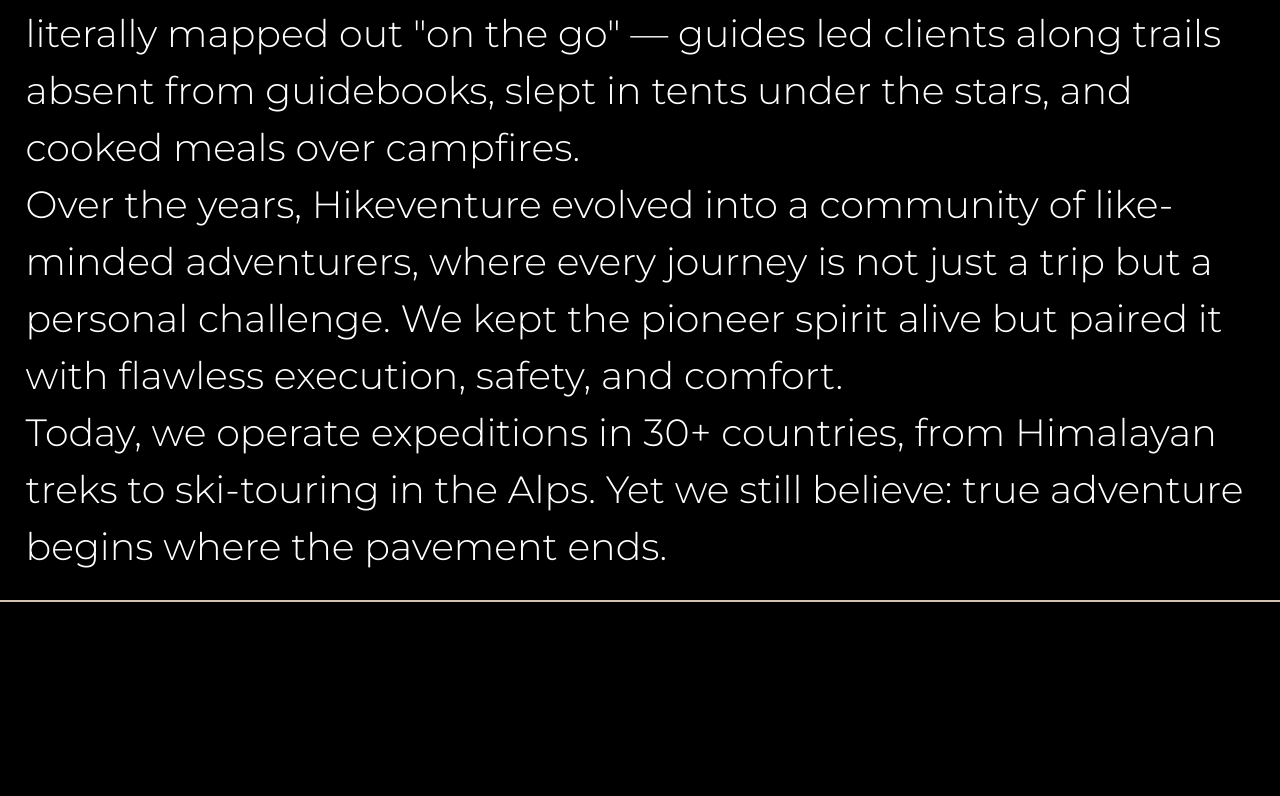
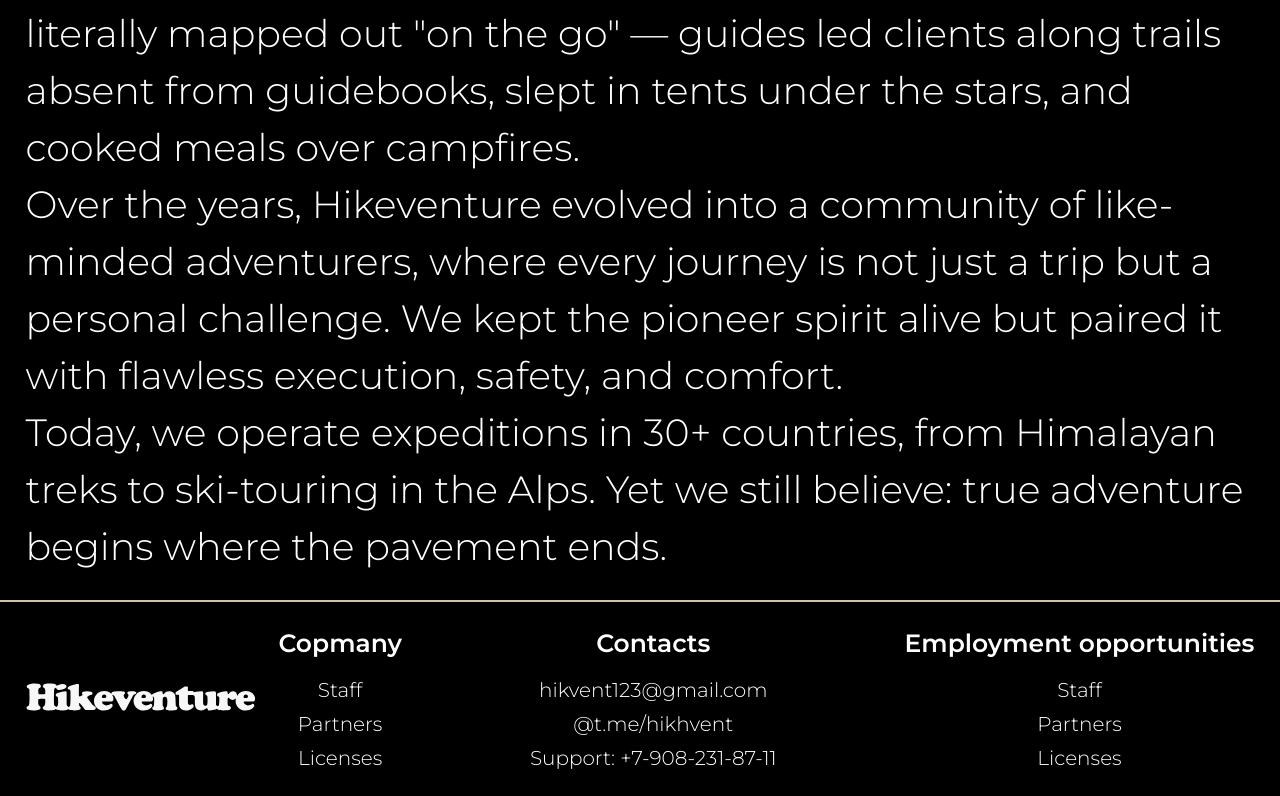
Before and after one commit to Temvader/Hikeventure, a plain HTML site: page index.html in a window 1280 px wide. Shown: the part 3796-4592 px from the top of the page. Before the commit the page ends 4398 px from the top, so only its background shows below. Drawn offline with nearby package versions, Linux system fonts and the light colour scheme; a web font is replaced by a local one.

Commit message:
Final project

```diff
--- a/index.html
+++ b/index.html
@@ -136,7 +136,38 @@
     </section>
 
     <footer>
+        <div class="f-logo">
+            <img src="assets/logo-white.svg" alt="" class="f-log-img">
+        </div>
 
+        <div class="f-links">
+            <div class="ff-links">
+                <p class="name-links-inner">Copmany</p>
+                <div class="links-inner">
+                    <a href="#" class="link-f">Staff</a>
+                    <a href="#" class="link-f">Partners</a>
+                    <a href="#" class="link-f">Licenses</a>
+                </div>
+            </div>
+
+            <div class="ff-links">
+                <p class="name-links-inner">Contacts</p>
+                <div class="links-inner">
+                    <a href="#" class="link-f">hikvent123@gmail.com</a>
+                    <a href="#" class="link-f">@t.me/hikhvent</a>
+                    <a href="#" class="link-f">Support: +7-908-231-87-11</a>
+                </div>
+            </div>
+
+            <div class="ff-links">
+                <p class="name-links-inner">Employment opportunities</p>
+                <div class="links-inner">
+                    <a href="#" class="link-f">Staff</a>
+                    <a href="#" class="link-f">Partners</a>
+                    <a href="#" class="link-f">Licenses</a>
+                </div>
+            </div>
+        </div>
     </footer>
 
 </body>
--- a/style.css
+++ b/style.css
@@ -316,3 +316,40 @@
     font-weight: 350;
     line-height: 1.5em;
 }
+
+/* FOOTER */
+footer {
+    display: flex;
+    justify-content: space-between;
+    align-items: center;
+    padding: 2vw;
+}
+
+.link-f {
+    color: white;
+    font-size: 20px;
+    font-weight: 300;
+}
+
+.f-links {
+    display: flex;
+    gap: 10vw;
+}
+
+.links-inner {
+    display: flex;
+    flex-direction: column;
+    gap: 10px;
+}
+
+.ff-links {
+    text-align: center;
+    display: flex;
+    flex-direction: column;
+    gap: 20px;
+}
+
+.name-links-inner {
+    font-size: 25px;
+    font-weight: 600;
+}
```
Also changed, not shown: assets/logo-white.svg (added).
